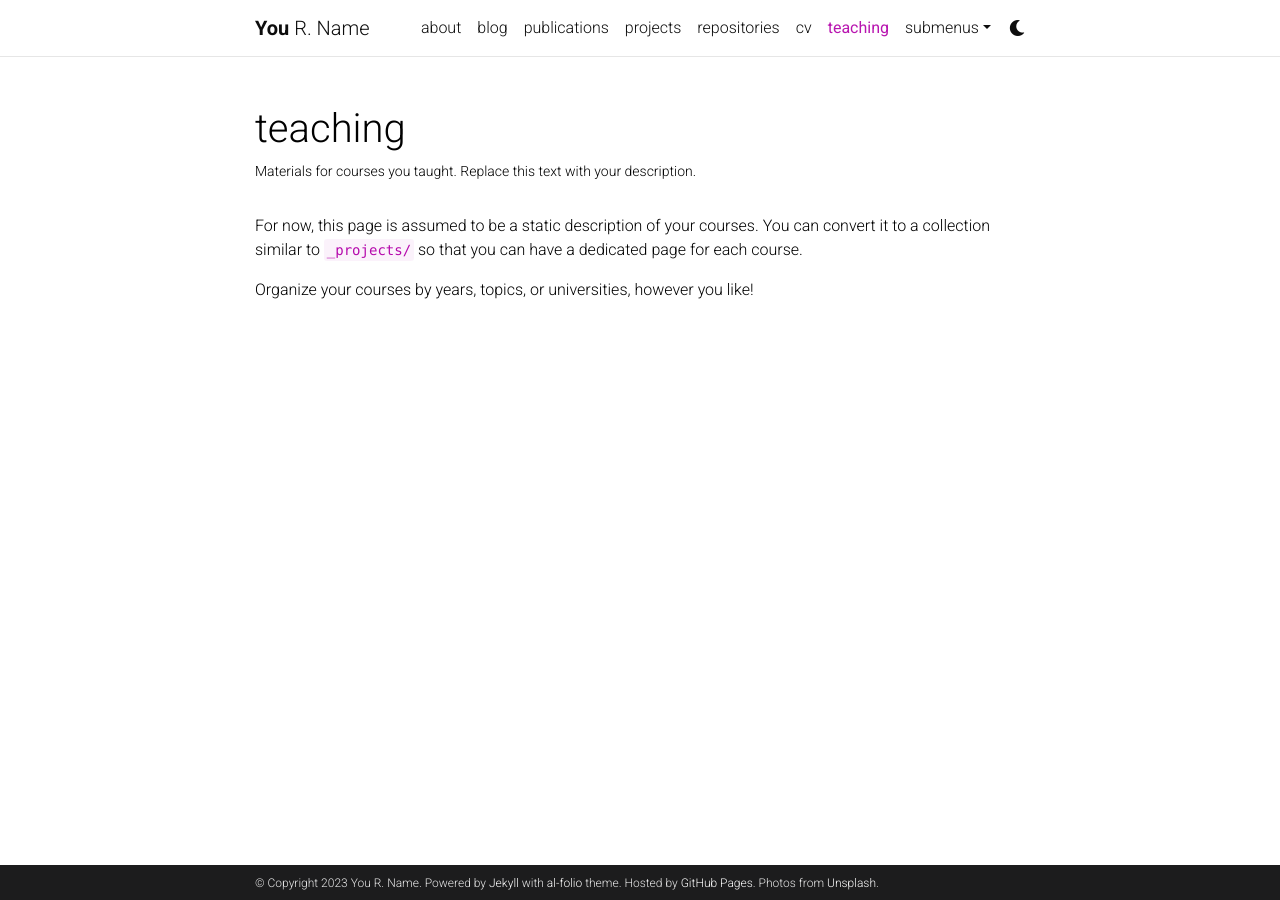
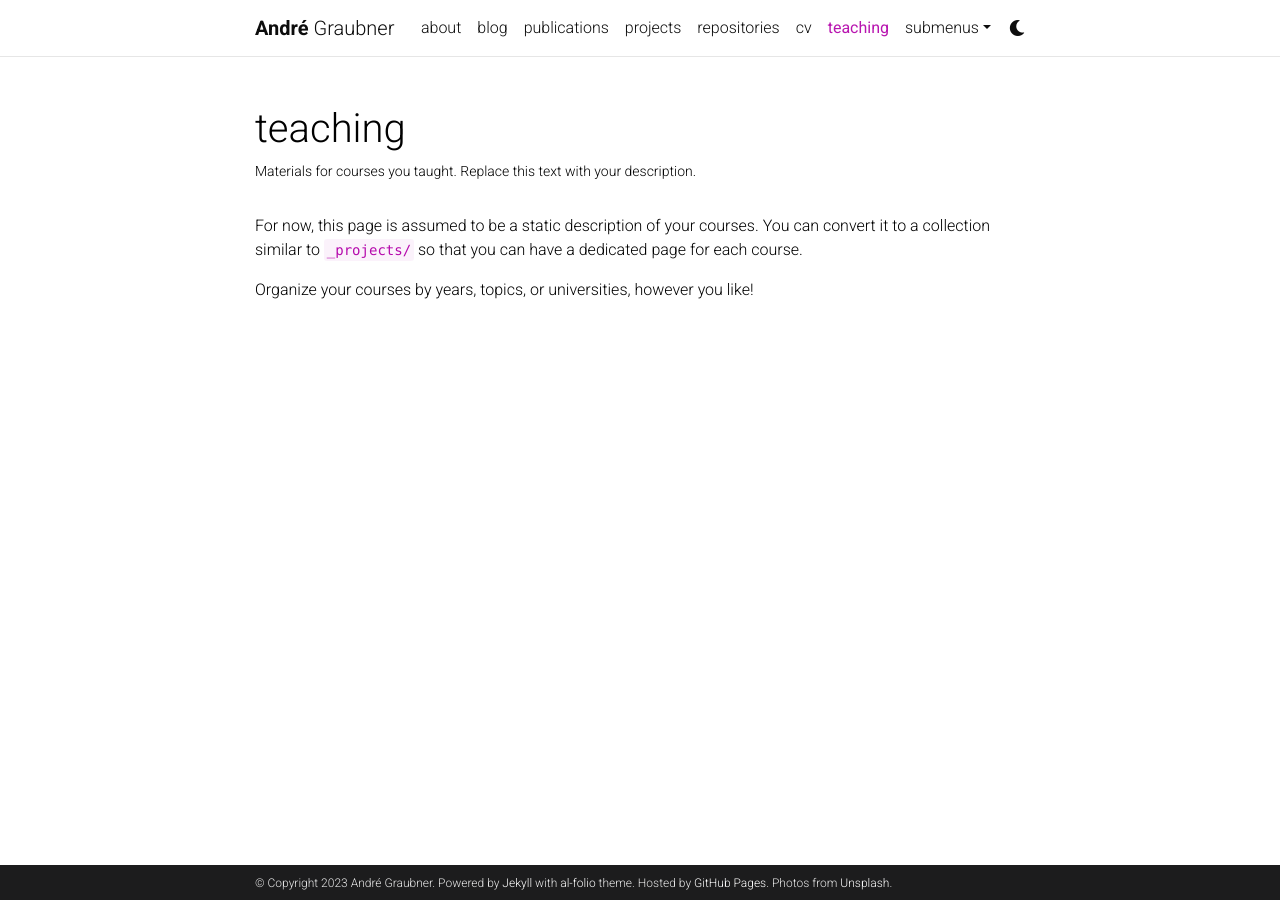
Before and after one commit to andregraubner/website, a Jekyll site: the page built from _pages/teaching.md, in a window 1280 px wide. Built offline with Jekyll 4.4.1, drawn with Linux system fonts in a browser that asks for light colours; comment, search, counter and statistics services are not loaded; a style sheet for code colours, icons or effects is not loaded.

Commit message:
intial name change, add work in progress note to 'about'

```diff
--- a/_config.yml
+++ b/_config.yml
@@ -3,9 +3,9 @@
 # -----------------------------------------------------------------------------
 
 title: blank # the website title (if blank, full name will be used instead)
-first_name: You
-middle_name: R.
-last_name: Name
+first_name: André
+middle_name:
+last_name: Graubner
 email: you@example.com
 description: > # the ">" symbol means to ignore newlines until "footer_text:"
   A simple, whitespace theme for academics. Based on [*folio](https://github.com/bogoli/-folio) design.
@@ -18,7 +18,7 @@ keywords: jekyll, jekyll-theme, academic-website, portfolio-website  # add your
 lang: en # the language of your site (for example: en, fr, cn, ru, etc.)
 icon: ⚛️  # the emoji used as the favicon (alternatively, provide image name in /assets/img/)
 
-url: https://alshedivat.github.io # the base hostname & protocol for your site
+url: https://andregraubner.github.io # the base hostname & protocol for your site
 baseurl: /al-folio # the subpath of your site, e.g. /blog/
 last_updated: false # set to true if you want to display last updated in the footer
 impressum_path:  # set to path to include impressum link in the footer, use the same path as permalink in a page, helps to conform with EU GDPR
```
Also changed, not shown: _pages/about.md (+2 -0 lines).
